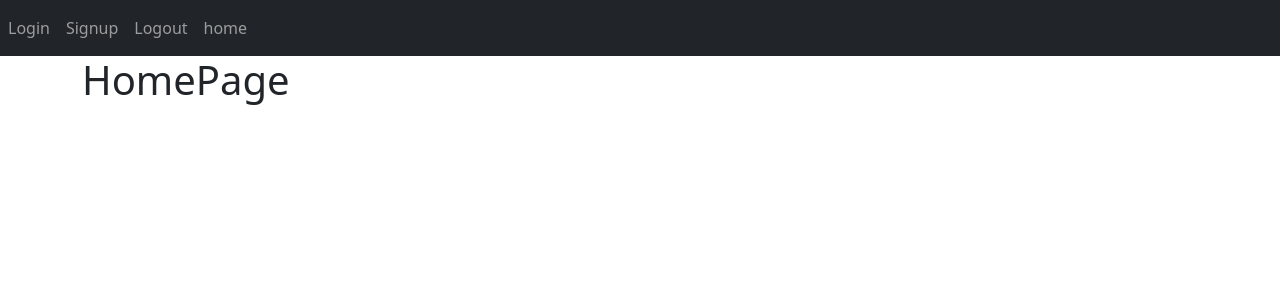
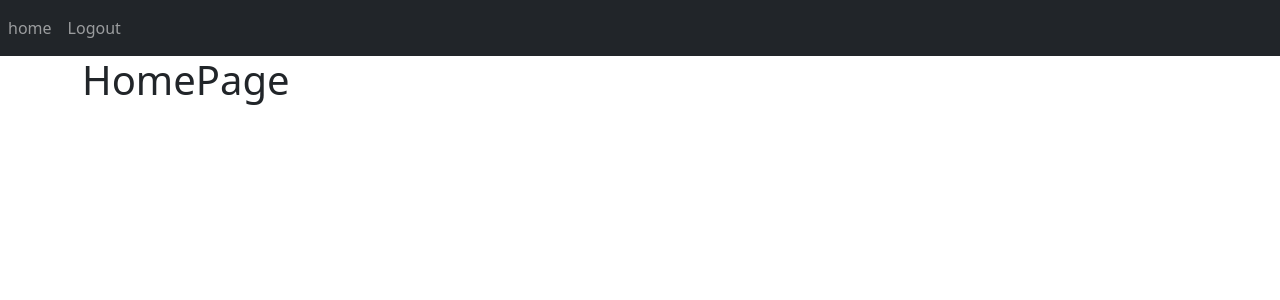
Before and after one commit to BhavanaNannuru/flask_app, a Flask app: page / in a window 1280 px wide. Shown: the top 300 px of the page. Run offline with Flask 3, Linux system fonts and the light colour scheme; a user stored in the database is signed in.

Commit message:
Added constraints on navabr

```diff
--- a/website/auth.py
+++ b/website/auth.py
@@ -23,7 +23,7 @@ def login():
                 flash('Incorrect password DUDE!', category='error')
         else:
             flash("Its high time to create an account DUDE!",category='error')
-    return render_template('login.html')
+    return render_template('login.html', user=current_user)
 
 @auth.route('/logout')
 @login_required
@@ -64,4 +64,4 @@ def sign_up():
 
 
 
-    return render_template('signup.html')
+    return render_template('signup.html', user=current_user)
--- a/website/templates/base.html
+++ b/website/templates/base.html
@@ -21,10 +21,13 @@
       </button>
       <div class="collapse navbar-collapse" id="navbar">
         <div class="navbar-nav">
+          {% if user.is_authenticated %}
+          <a class="nav-item nav-link" id="home" href="/">home</a>
+          <a class="nav-item nav-link" id="logout" href="/logout">Logout</a>
+          {% else %}
           <a class="nav-item nav-link" id="login" href="/login">Login</a>
           <a class="nav-item nav-link" id="signUp" href="/sign-up">Signup</a>
-          <a class="nav-item nav-link" id="logout" href="/logout">Logout</a>
-          <a class="nav-item nav-link" id="home" href="/">home</a>
+          {% endif %}
         </div>
       </div>
     </nav>
--- a/website/views.py
+++ b/website/views.py
@@ -9,4 +9,4 @@ views = Blueprint('views', __name__)
 @views.route('/')
 @login_required
 def home():
-    return render_template("home.html")
+    return render_template("home.html", user=current_user)
```
